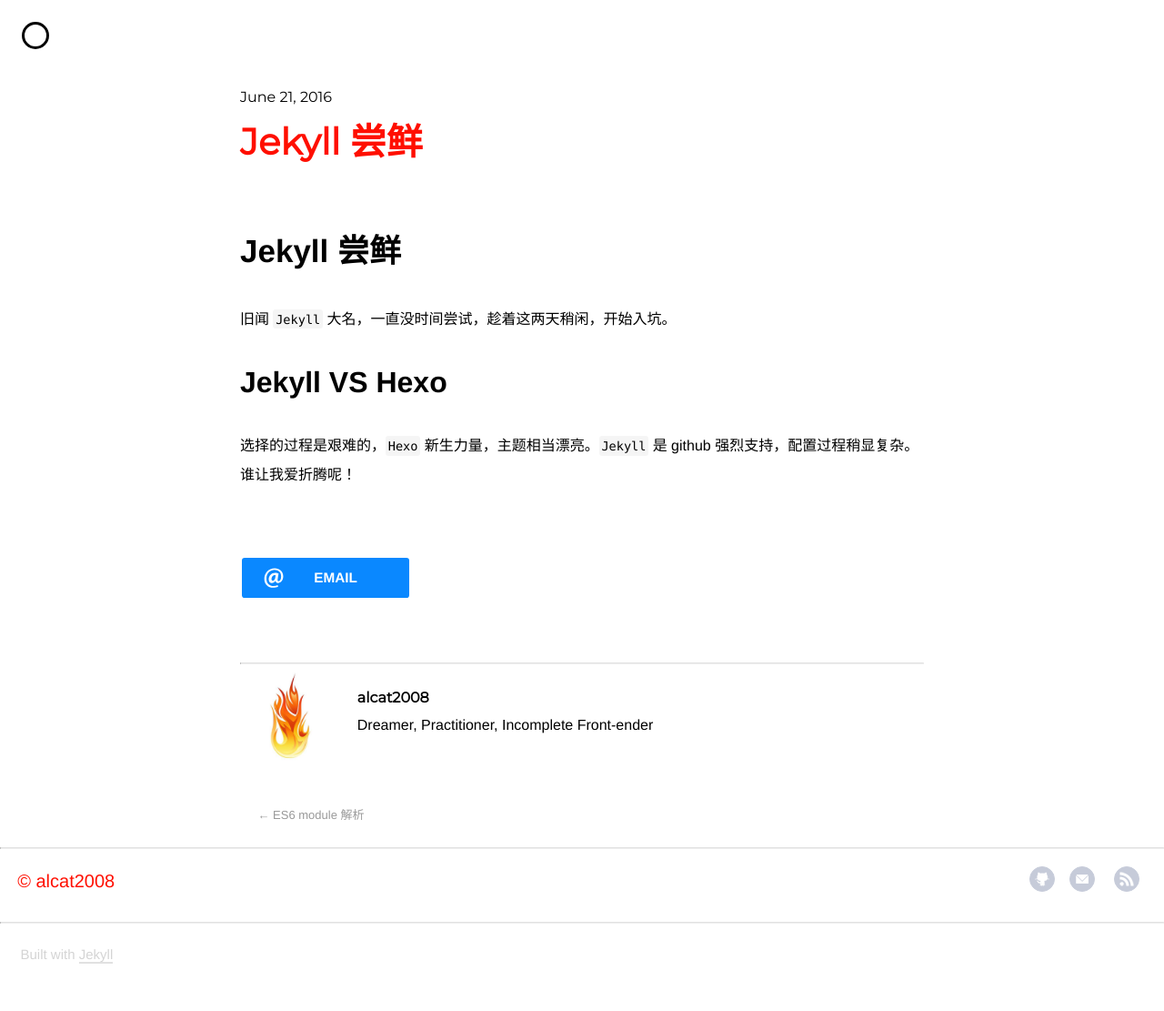
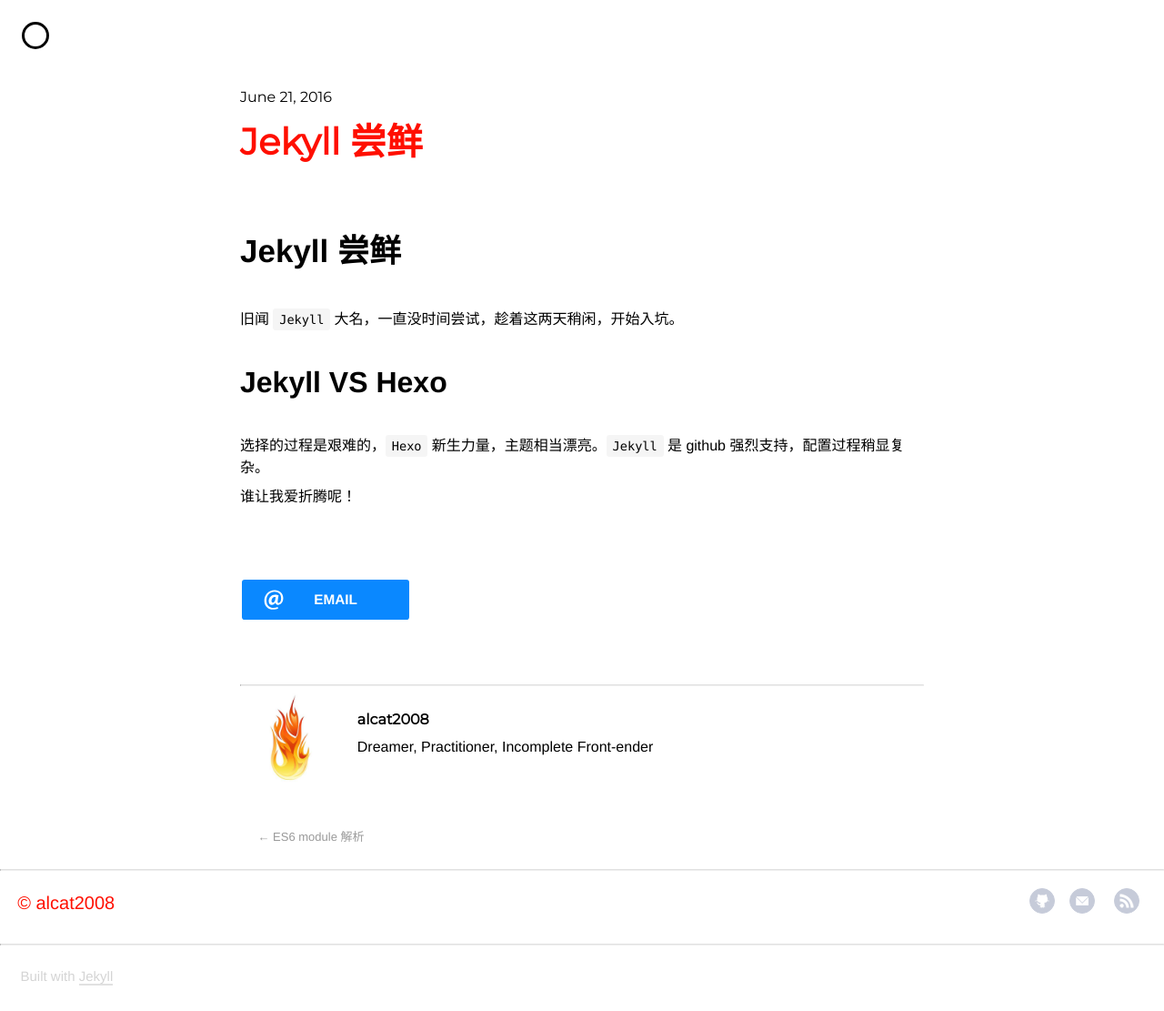
Before and after one commit to alcat2008/alcat2008.github.io, a Jekyll site: the page built from _posts/2016-06-21-jekyll.md, in a window 1280 px wide. Shown: the whole page at 91% size. Built offline with Jekyll 4.4.1, drawn with Linux system fonts in a browser that asks for light colours; nearby versions of some CDN libraries; before the commit the page ends 1087 px from its top, so only the background shows below that.

Commit message:
update style of inline code

```diff
--- a/_sass/_typography.scss
+++ b/_sass/_typography.scss
@@ -1,5 +1,13 @@
 @import "syntax_highlighting";
 @import "table";
+
+.inline-code {
+  padding: 0.3em 0.5em;
+  margin: 0;
+  font-size: 85%;
+  background-color: rgba(0,0,0,0.04);
+  border-radius: 3px;
+}
 
 .content {
     hr {
@@ -18,11 +26,6 @@
     code {
         // font-size: $base-font-size;
         font-family: Consolas, "Liberation Mono", Menlo, Courier, monospace;
-        // padding: 0.2em;
-        // margin: 0;
-        // font-size: 85%;
-        // background-color: rgba(0,0,0,0.04);
-        // border-radius: 3px;
     }
     .post-title {
         margin-top: 0.1em;
@@ -115,12 +118,7 @@
       // color: $git-black-color;
       // padding: 0.1em 0.1em 0.1em 0.1em;
       // border-radius: 0.3em;
-      font-family: Consolas, "Liberation Mono", Menlo, Courier, monospace;
-      padding: 0.2em;
-      margin: 0;
-      font-size: 85%;
-      background-color: rgba(0,0,0,0.04);
-      border-radius: 3px;
+      @extend .inline-code;
     }
     ul, ol {
         padding: $base-spacing/5 $base-spacing;
@@ -135,6 +133,10 @@
       font-size: 16px;
       font-weight: normal;;
       margin: 0.8em 0em 0.8em 0.5em;
+
+      code {
+        @extend .inline-code;
+      }
     }
     li p {
         font-size: 16px;
```
